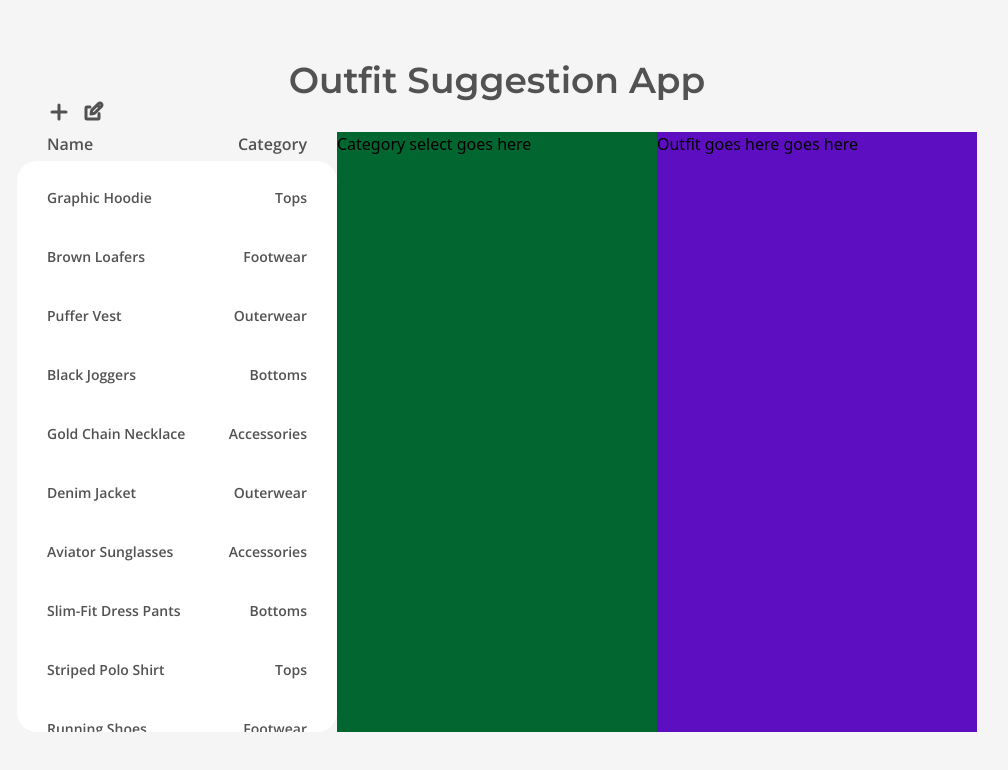
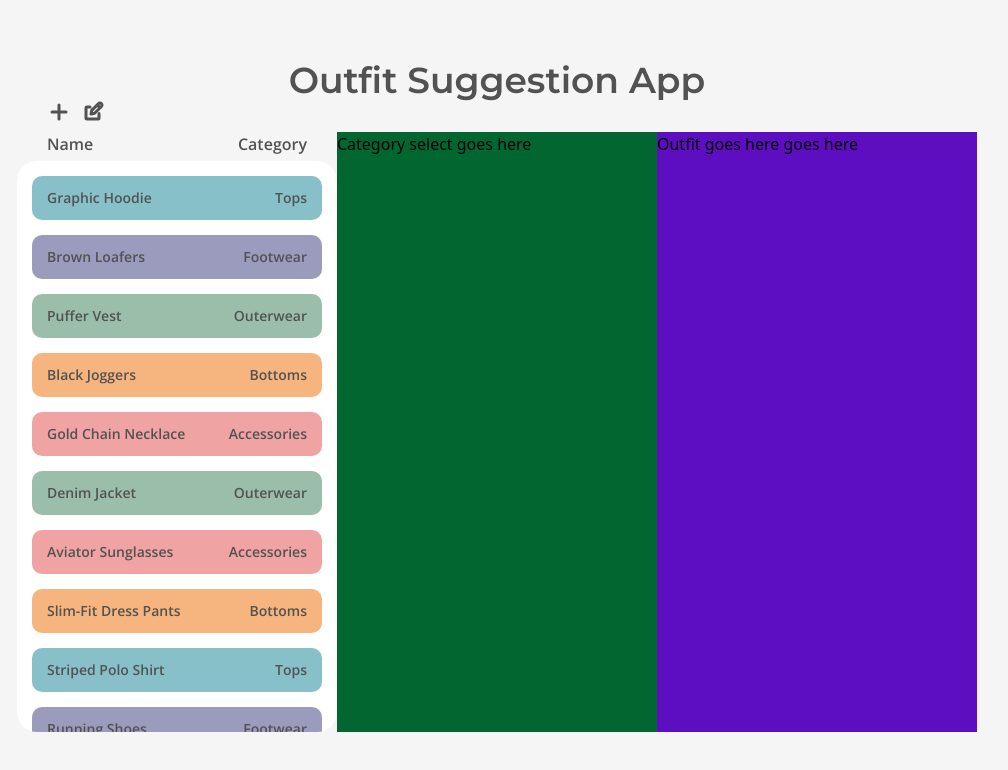
Before and after one commit to rainalexotl/outfit-random-generator, a React (Vite) app: page / in a window 1280 px wide. Shown: the top 770 px of the page, without its empty margins (143-1151 px from the left). Built offline with nearby package versions, Linux system fonts and the light colour scheme.

Commit message:
fixed problem caused by trying to dynamically create a class name -> not supported by tailwind

```diff
--- a/src/components/WardrobeItem.jsx
+++ b/src/components/WardrobeItem.jsx
@@ -1,6 +1,14 @@
+import { categoryColors } from "../data.js";
+
 export default function WardrobeItem({ item }) {
+
+    let itemClasses = "grid grid-cols-3 mb-[15px] rounded-[10px] \
+    px-[15px] py-[12px] font-main font-semibold text-neutral-600 text-sm "
+    const bgColor = categoryColors[item.category];
+    itemClasses += bgColor;
+
     return (
-        <div className={`grid grid-cols-3 mb-[15px] bg-${item.category.toLowerCase()} rounded-[10px] px-[15px] py-[12px] font-main font-semibold text-neutral-600 text-sm`} >
+        <div className={itemClasses} >
             <p className="col-span-2">{item.name}</p>
             <p className="text-right">{item.category}</p>
         </div>
--- /dev/null
+++ b/src/data.js
@@ -0,0 +1,33 @@
+export const INITIAL_WARDROBE = [
+    { id: 1, name: "Graphic Hoodie", category: "Tops", editMode: false },
+    { id: 2, name: "Brown Loafers", category: "Footwear", editMode: false },
+    { id: 3, name: "Puffer Vest", category: "Outerwear", editMode: false },
+    { id: 4, name: "Black Joggers", category: "Bottoms", editMode: false },
+    { id: 5, name: "Gold Chain Necklace", category: "Accessories", editMode: false },
+    { id: 6, name: "Denim Jacket", category: "Outerwear", editMode: false },
+    { id: 7, name: "Aviator Sunglasses", category: "Accessories", editMode: false },
+    { id: 8, name: "Slim-Fit Dress Pants", category: "Bottoms", editMode: false },
+    { id: 9, name: "Striped Polo Shirt", category: "Tops", editMode: false },
+    { id: 10, name: "Running Shoes", category: "Footwear", editMode: false },
+    { id: 11, name: "Trench Coat", category: "Outerwear", editMode: false },
+    { id: 12, name: "Beanie Hat", category: "Accessories", editMode: false },
+    { id: 13, name: "Cargo Shorts", category: "Bottoms", editMode: false },
+    { id: 14, name: "Black Leather Boots", category: "Footwear", editMode: false },
+    { id: 15, name: "Sleeveless Tank Top", category: "Tops", editMode: false },
+    { id: 16, name: "Khaki Chinos", category: "Bottoms", editMode: false },
+    { id: 17, name: "Leather Belt", category: "Accessories", editMode: false },
+    { id: 18, name: "Rain Jacket", category: "Outerwear", editMode: false },
+    { id: 19, name: "Plaid Flannel Shirt", category: "Tops", editMode: false },
+    { id: 20, name: "Distressed Skinny Jeans", category: "Bottoms", editMode: false },
+    { id: 21, name: "High-Top Sneakers", category: "Footwear", editMode: false },
+    { id: 22, name: "Wool Overcoat", category: "Outerwear", editMode: false },
+    { id: 23, name: "Long-Sleeve Henley", category: "Tops", editMode: false }
+];
+
+export const categoryColors = {
+    Tops: "bg-[#87C0C9]",
+    Bottoms: "bg-[#F6B57E]",
+    Outerwear: "bg-[#9BBEAB]",
+    Footwear: "bg-[#9A9BBD]",
+    Accessories: "bg-[#F0A3A3]",
+};
```
